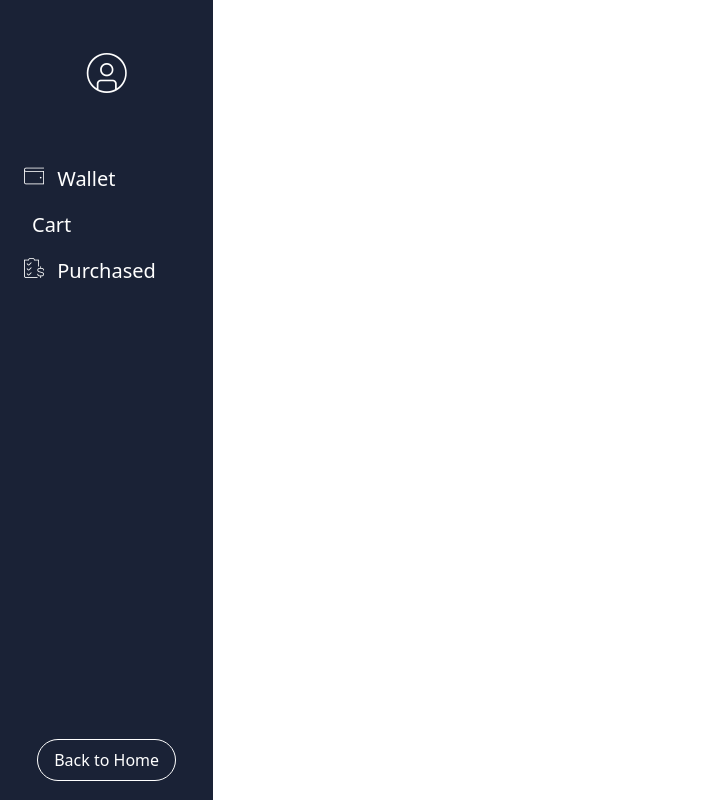
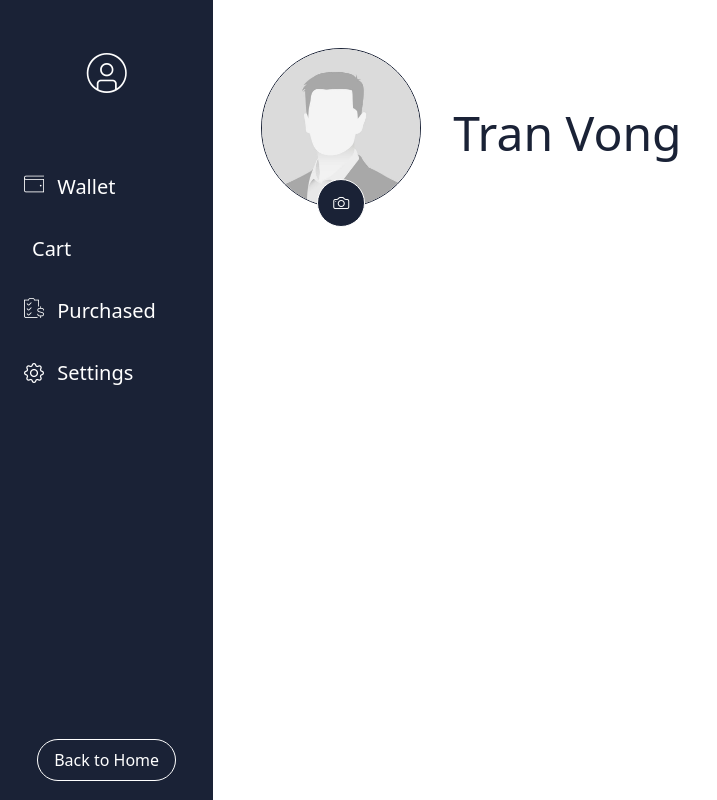
Before and after one commit to Vong1207/Group-Project-Fullstack, a React (Vite) app in the folder client/: page /customer in a window 1280 px wide. Shown: the whole page, without its empty margins (0-717 px from the left). Built offline with nearby package versions, Linux system fonts and the light colour scheme; some icons are missing.

Commit message:
Customer Update, Update Children Later

```diff
--- a/client/src/index.css
+++ b/client/src/index.css
@@ -2,5 +2,7 @@
 :root {
     /* Color Palette */
     --eerieBlack: rgb(35, 38, 41);
+    --eerieBlackHover: rgba(35, 38, 41, 0.3);
     --goldenrod: rgb(218, 165, 32);
+    --goldenrodHover: rgba(218, 165, 32, 0.3);
 }
--- a/client/src/main.jsx
+++ b/client/src/main.jsx
@@ -15,6 +15,7 @@ import Customer from './pages/customer/Customer.jsx';
 import Wallet from './pages/customer/Wallet.jsx';
 import Cart from './pages/customer/Cart.jsx';
 import Purchased from './pages/customer/Purchased.jsx';
+import CustomerSettings from './pages/customer/CustomerSettings.jsx';
 
 const router = createBrowserRouter([
   {
@@ -61,6 +62,11 @@ const router = createBrowserRouter([
         path: "purchased",
         element: <Purchased />,
         errorElement: <NotFound />
+      },
+      {
+        path: "settings",
+        element: <CustomerSettings />,
+        errorElement: <NotFound />
       }
     ]
   }
--- a/client/src/pages/customer/Customer.css
+++ b/client/src/pages/customer/Customer.css
@@ -3,22 +3,25 @@
     color: white;
     min-height: 100vh;
 
-    & .tabNameContainer {
-        transition: all 0.3s ease-in-out;
-        cursor: pointer;
-
-        & .tabName {
+    & a {
         text-decoration: none;
         color: white;
     }
-    }
 
-    & .tabNameContainer:hover {
-        background-color: var(--goldenrod);
+    & a.active {
+        & .tabName {
+            background-color: var(--goldenrodHover);
+            color: var(--goldenrod);
         }
     }
 
-#homeBtnContainer {
+    & a:hover {
+        & .tabName {
+            color: var(--goldenrod);
+        }
+    }
+
+    & #homeBtnContainer {
         height: 5rem;
 
         & #homeBtn {
@@ -34,3 +37,42 @@
             color: var(--goldenrod);
         }
     }
+}
+
+#userDisplay {
+    & #avatarDisplay {
+        height: 10rem;
+
+        & #customerAvatar {
+            width: 10rem;
+            height: 10rem;
+            border-radius: 50%;
+            border: 1px solid var(--eerieBlack);
+            object-fit: cover;
+        }
+
+        & #changeAvatarBtn {
+            border-radius: 50%;
+            background-color: var(--eerieBlack);
+            color: white;
+            border: 1px solid white;
+            height: 3rem;
+            width: 3rem;
+            bottom: -1.2rem;
+            left: 3.5rem;
+            transition: all 0.3s ease-in-out;
+        }
+
+        & #changeAvatarBtn:hover {
+            border: 1px solid var(--goldenrod);
+            color: var(--goldenrod);
+        }
+
+        & #usernameDisplay {
+            font-size: 3rem;
+            top: 3.5rem;
+            left: 12rem;
+            color: var(--eerieBlack);
+        }
+    }
+}
--- a/client/src/pages/customer/Customer.jsx
+++ b/client/src/pages/customer/Customer.jsx
@@ -1,41 +1,95 @@
-import { Outlet, Link } from 'react-router-dom'
+import { Outlet, NavLink, Link } from 'react-router-dom'
 import './Customer.css'
+import { useRef, useState } from 'react'
+
+const user = {
+    imageUrl: '/customerProfile/defaultMale.jpg',
+    userName: 'Tran Vong',
+    walletBalance: 150000
+}
 
 export default function Customer() {
+    const avatarInputRef = useRef(null);
+    const [avatarUrl, setAvatarUrl] = useState(user.imageUrl);
+
+    function handleAvatarChange() {
+        avatarInputRef.current.click();
+    }
+
+    function handleAvatarSelected(e) {
+        const file = e.target.files[0];
+
+        if (file) {
+            const reader = new FileReader();
+            reader.onload = function(event) {
+                setAvatarUrl(event.target.result)
+            }
+            reader.readAsDataURL(file);
+        }
+    }
+
     return (
         <div className="container-fluid px-0">
             <div className="row mx-0">
                 {/* Sidebar on -md breakpoint */}
-                <div className="col-lg-2 col d-md-flex d-none flex-column justify-content-between px-0" id="sidebar">
+                <div className="col-lg-2 col-md-3 col d-md-flex d-none flex-column justify-content-between px-0" id="sidebar">
                     <div>
                         <div className='my-5 text-center'>
                             <i className='fi fi-ts-circle-user fs-1'></i>
                         </div>
 
-                        <div className='ps-4 py-2 fs-5 tabNameContainer'>
-                            <Link to='wallet' className='tabName'>
+                        <NavLink to='wallet' className={({ isActive }) => isActive ? 'active' : ''}>
+                            <div className='ps-4 py-3 fs-5 tabName'>
                                 <i className='fi fi-ts-wallet me-2'></i> Wallet
-                            </Link>
                             </div>
-                        <div className='ps-4 py-2 fs-5 tabNameContainer'>
-                            <Link to='cart' className='tabName'>
+                        </NavLink>
+                        <NavLink to='cart' className={({ isActive }) => isActive ? 'active' : ''}>
+                            <div className='ps-4 py-3 fs-5 tabName'>
                                 <i className='fi fi-ts-shopping-cart me-2'></i> Cart
-                            </Link>
                             </div>
-                        <div className='ps-4 py-2 fs-5 tabNameContainer'>
-                            <Link to='purchased' className='tabName'>
+                        </NavLink>
+                        <NavLink to='purchased' className={({ isActive }) => isActive ? 'active' : ''}>
+                            <div className='ps-4 py-3 fs-5 tabName'>
                                 <i className='fi fi-ts-checklist-task-budget me-2'></i> Purchased
+                            </div>
+                        </NavLink>
+                        <NavLink to='settings' className={({ isActive }) => isActive ? 'active' : ''}>
+                            <div className='ps-4 py-3 fs-5 tabName'>
+                                <i className='bi bi-gear me-2'></i> Settings
+                            </div>
+                        </NavLink>
+                    </div>
+
+                    <div className='d-flex justify-content-center align-items-center' id='homeBtnContainer'>
+                        <Link to='/'>
+                            <button type='button' id='homeBtn' className='px-3 py-2'>Back to Home</button>
                         </Link>
                     </div>
                 </div>
 
-                    <div className='d-flex justify-content-center align-items-center' id='homeBtnContainer'>
-                        <button type='button' id='homeBtn' className='px-3 py-2'>Back to Home</button>
+                <div className="col-lg-10 col d-flex flex-column px-0" id='userDisplay'>
+                    {/* User Info */}
+                    <div className='px-5 py-5'>
+                        {/* Avatar Display */}
+                        <div className='position-relative' id='avatarDisplay'>
+                            <img src={avatarUrl} alt="Customer Avatar" id='customerAvatar' className='me-4 position-absolute' />
+                            <button type='button' className='position-absolute' onClick={handleAvatarChange} id='changeAvatarBtn'>
+                                <i className='bi bi-camera'></i>
+                            </button>
+                            {/* Hidden Input */}
+                            <input
+                                type="file"
+                                accept='image/*'
+                                ref={avatarInputRef}
+                                className='d-none'
+                                onChange={handleAvatarSelected}
+                            />
+                            {/* Username Display */}
+                            <h1 className='mb-0 position-absolute' id='usernameDisplay'>{user.userName}</h1>
                         </div>
                     </div>
 
-                <div className="col-lg-10 col" id="userInfo">
-
+                    <Outlet context={{ user }} />
                 </div>
             </div>
         </div>
--- /dev/null
+++ b/client/src/pages/customer/CustomerSettings.jsx
@@ -0,0 +1,5 @@
+export default function CustomerSettings() {
+    return (
+        <></>
+    )
+}
```
Lines whose indentation alone changed are shown as unchanged.
